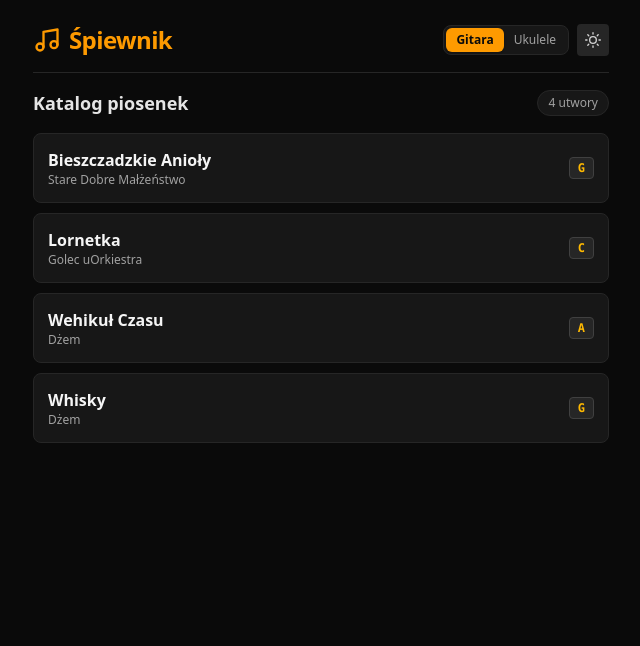
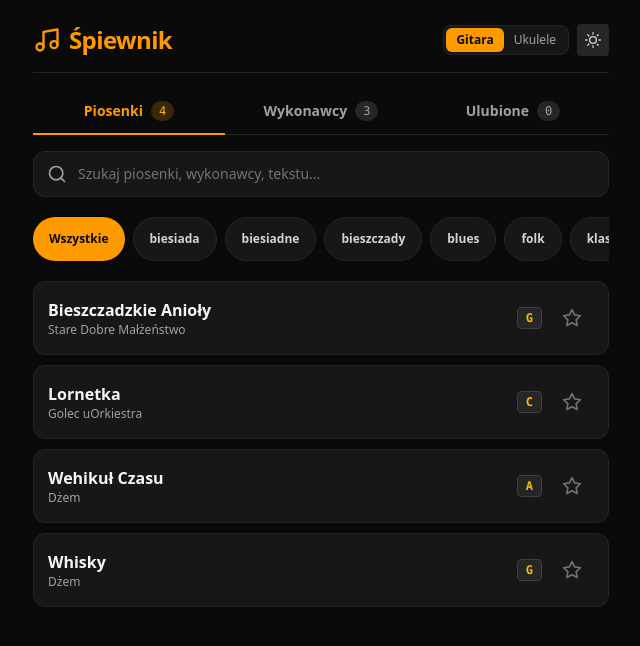
Before and after one commit to GasiorMateusz/spiewnik, a React (Vite) app: page / in a window 1280 px wide. Shown: the top 646 px of the page, without its empty margins (319-959 px from the left). Built offline with nearby package versions, Linux system fonts and the light colour scheme.

Commit message:
feat(app): integrate SongList dual catalog and persistent favorites into App

```diff
--- a/src/App.tsx
+++ b/src/App.tsx
@@ -2,7 +2,9 @@ import { useEffect } from 'react';
 import type { Instrument, SongPreferences } from './types';
 import { loadAllSongs } from './lib/songParser';
 import { SongViewer } from './components/SongViewer';
-import { MusicIcon, SunIcon, MoonIcon, ArrowLeftIcon } from './components/Icons';
+import { SongList } from './components/SongList';
+import { MusicIcon, SunIcon, MoonIcon, ArrowLeftIcon, StarIcon } from './components/Icons';
+import { artistToSlug } from './lib/search';
 import { useHashRoute } from './hooks/useHashRoute';
 import {
   useLocalStorage,
@@ -41,11 +43,17 @@ export default function App() {
     0,
     validateFontOffset
   );
-  const [_favorites, _setFavorites] = useLocalStorage<string[]>(
+  const [favorites, setFavorites] = useLocalStorage<string[]>(
     STORAGE_KEYS.FAVORITES,
     [],
     validateFavorites
   );
+
+  const handleToggleFavorite = (slug: string) => {
+    setFavorites((prev = []) =>
+      prev.includes(slug) ? prev.filter((s) => s !== slug) : [...prev, slug]
+    );
+  };
 
   const isDark = theme === 'dark';
 
@@ -84,13 +92,7 @@ export default function App() {
       ? songs.filter((s) => {
           const normArtist = s.artist.toLowerCase().trim();
           const normSlug = route.slug.toLowerCase().trim();
-          return (
-            normArtist === normSlug ||
-            normArtist.replace(/\s+/g, '-') === normSlug ||
-            normArtist.replace(/-/g, ' ') === normSlug ||
-            normArtist.replace(/[\s\-_]+/g, '').normalize('NFD').replace(/[\u0300-\u036f]/g, '') ===
-              normSlug.replace(/[\s\-_]+/g, '').normalize('NFD').replace(/[\u0300-\u036f]/g, '')
-          );
+          return normArtist === normSlug || artistToSlug(s.artist) === normSlug;
         })
       : [];
 
@@ -272,6 +274,7 @@ export default function App() {
                           {s.title}
                         </h3>
                       </div>
+                      <div className="flex items-center gap-2 flex-shrink-0">
                         {s.key && (
                           <span
                             className={`text-xs font-mono font-bold px-2 py-0.5 rounded ${
@@ -283,6 +286,30 @@ export default function App() {
                             {s.key}
                           </span>
                         )}
+                        <button
+                          type="button"
+                          onClick={(e) => {
+                            e.stopPropagation();
+                            e.preventDefault();
+                            handleToggleFavorite(s.slug);
+                          }}
+                          aria-label={
+                            favorites.includes(s.slug)
+                              ? `Usuń ${s.title} z ulubionych`
+                              : `Dodaj ${s.title} do ulubionych`
+                          }
+                          title={favorites.includes(s.slug) ? 'Usuń z ulubionych' : 'Dodaj do ulubionych'}
+                          className={`w-11 h-11 min-w-[44px] min-h-[44px] flex items-center justify-center rounded-lg transition-colors cursor-pointer shrink-0 ${
+                            favorites.includes(s.slug)
+                              ? 'text-amber-400 hover:text-amber-300'
+                              : isDark
+                                ? 'text-neutral-500 hover:text-amber-400 hover:bg-neutral-800'
+                                : 'text-neutral-400 hover:text-amber-600 hover:bg-neutral-100'
+                          }`}
+                        >
+                          <StarIcon className="w-5 h-5" filled={favorites.includes(s.slug)} />
+                        </button>
+                      </div>
                     </div>
                   </a>
                 ))}
@@ -317,66 +344,14 @@ export default function App() {
           )
         )}
 
-        {/* 3. Catalog View: List all songs with links to #/song/:slug */}
+        {/* 3. Catalog View: Dual Catalog SongList with tabs, search, tags, favorites */}
         {route.type === 'catalog' && (
-          <div className="space-y-4">
-            <div className="flex items-center justify-between">
-              <h2 className={`text-lg font-bold ${isDark ? 'text-neutral-200' : 'text-neutral-800'}`}>
-                Katalog piosenek
-              </h2>
-              <span
-                className={`text-xs px-2.5 py-1 rounded-full font-medium ${
-                  isDark
-                    ? 'bg-neutral-900 text-neutral-400 border border-neutral-800'
-                    : 'bg-neutral-200 text-neutral-600'
-                }`}
-              >
-                {songs.length} {songs.length === 1 ? 'utwór' : songs.length < 5 ? 'utwory' : 'utworów'}
-              </span>
-            </div>
-
-            <div className="grid gap-2.5">
-              {songs.map((s) => (
-                <a
-                  key={s.slug}
-                  href={`#/song/${s.slug}`}
-                  className={`block p-3.5 rounded-lg border transition cursor-pointer group ${
-                    isDark
-                      ? 'bg-neutral-900 border-neutral-800 hover:border-amber-500/50 hover:bg-neutral-800/80 text-neutral-100'
-                      : 'bg-white border-neutral-200 hover:border-amber-500/50 hover:bg-neutral-50 text-neutral-900 shadow-sm'
-                  }`}
-                >
-                  <div className="flex items-center justify-between gap-3">
-                    <div className="min-w-0">
-                      <h3
-                        className={`font-semibold truncate transition ${
-                          isDark ? 'group-hover:text-amber-400' : 'group-hover:text-amber-600'
-                        }`}
-                      >
-                        {s.title}
-                      </h3>
-                      <p className={`text-xs truncate ${isDark ? 'text-neutral-400' : 'text-neutral-600'}`}>
-                        {s.artist}
-                      </p>
-                    </div>
-                    <div className="flex items-center gap-2 flex-shrink-0">
-                      {s.key && (
-                        <span
-                          className={`text-xs font-mono font-bold px-2 py-0.5 rounded ${
-                            isDark
-                              ? 'bg-neutral-800 text-amber-400 border border-neutral-700'
-                              : 'bg-neutral-100 text-amber-600 border border-neutral-300'
-                          }`}
-                        >
-                          {s.key}
-                        </span>
-                      )}
-                    </div>
-                  </div>
-                </a>
-              ))}
-            </div>
-          </div>
+          <SongList
+            songs={songs}
+            theme={theme}
+            favorites={favorites}
+            onToggleFavorite={handleToggleFavorite}
+          />
         )}
 
         {/* 4. Not-Found / Fallback View */}
```
Lines whose indentation alone changed are shown as unchanged.
